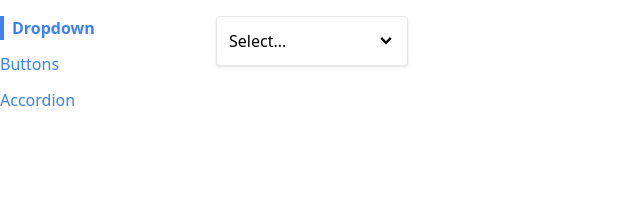
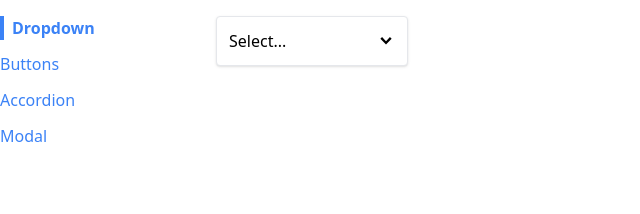
Before and after one commit to hikarinakano/comps, a React (Create React App) app: page / in a window 1280 px wide. Shown: the top 214 px of the page, without its empty margins (0-640 px from the left). Built offline with nearby package versions, Linux system fonts and the light colour scheme.

Commit message:
Added new link object to links for the Modal component

```diff
--- a/src/components/Sidebar.js
+++ b/src/components/Sidebar.js
@@ -5,6 +5,7 @@ function Sidebar () {
     {label: 'Dropdown', path: '/'},
     {label: 'Buttons', path: '/buttons'},
     {label: 'Accordion', path: '/accordion'},
+    {label: 'Modal', path: '/modal'},
   ];
   const renderedLinks = links.map(({label, path}) => {
     return <Link key={label} to={path} className="mb-3" activeClassName="font-bold border-l-4 border-blue-500 pl-2">{label}</Link>
```
